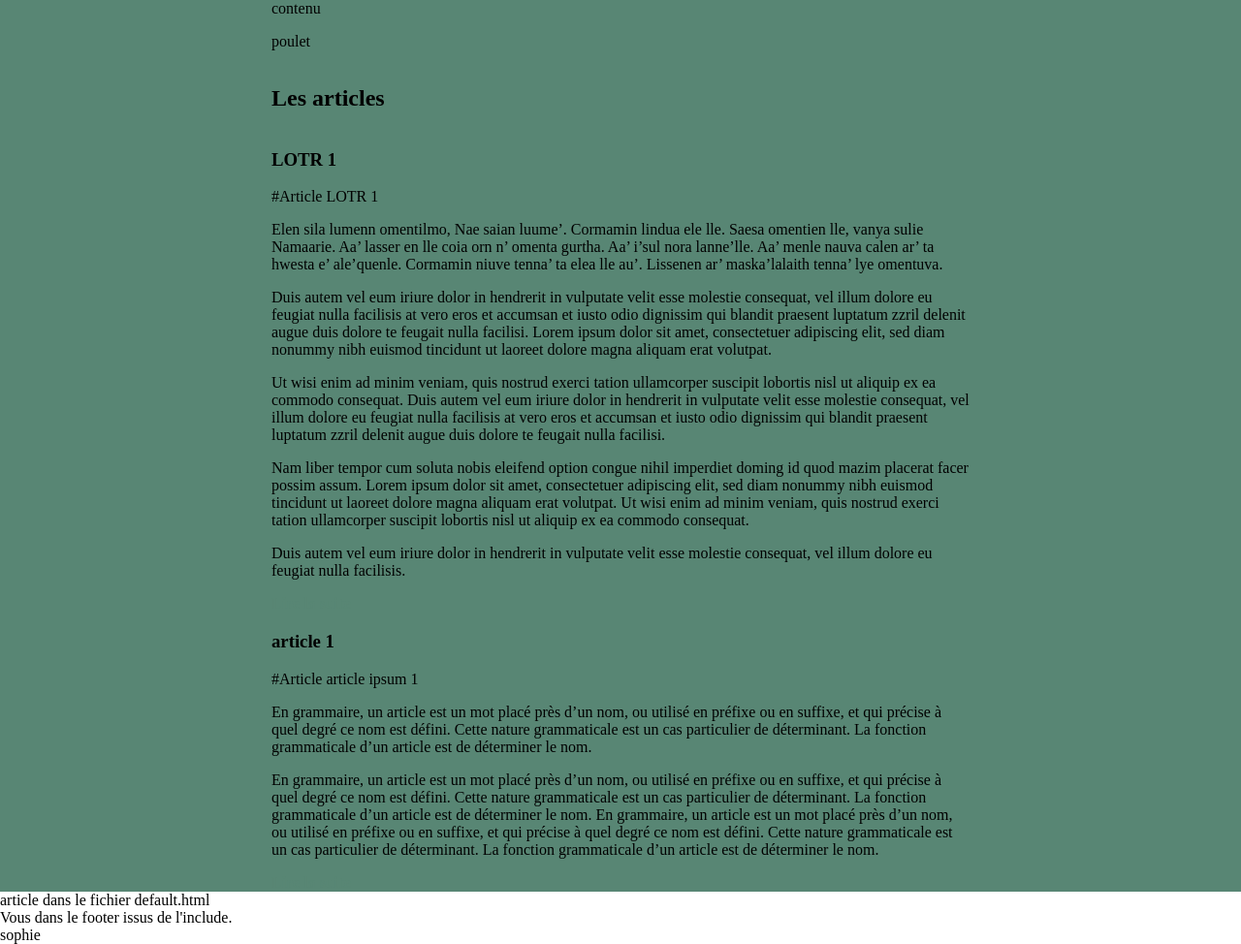
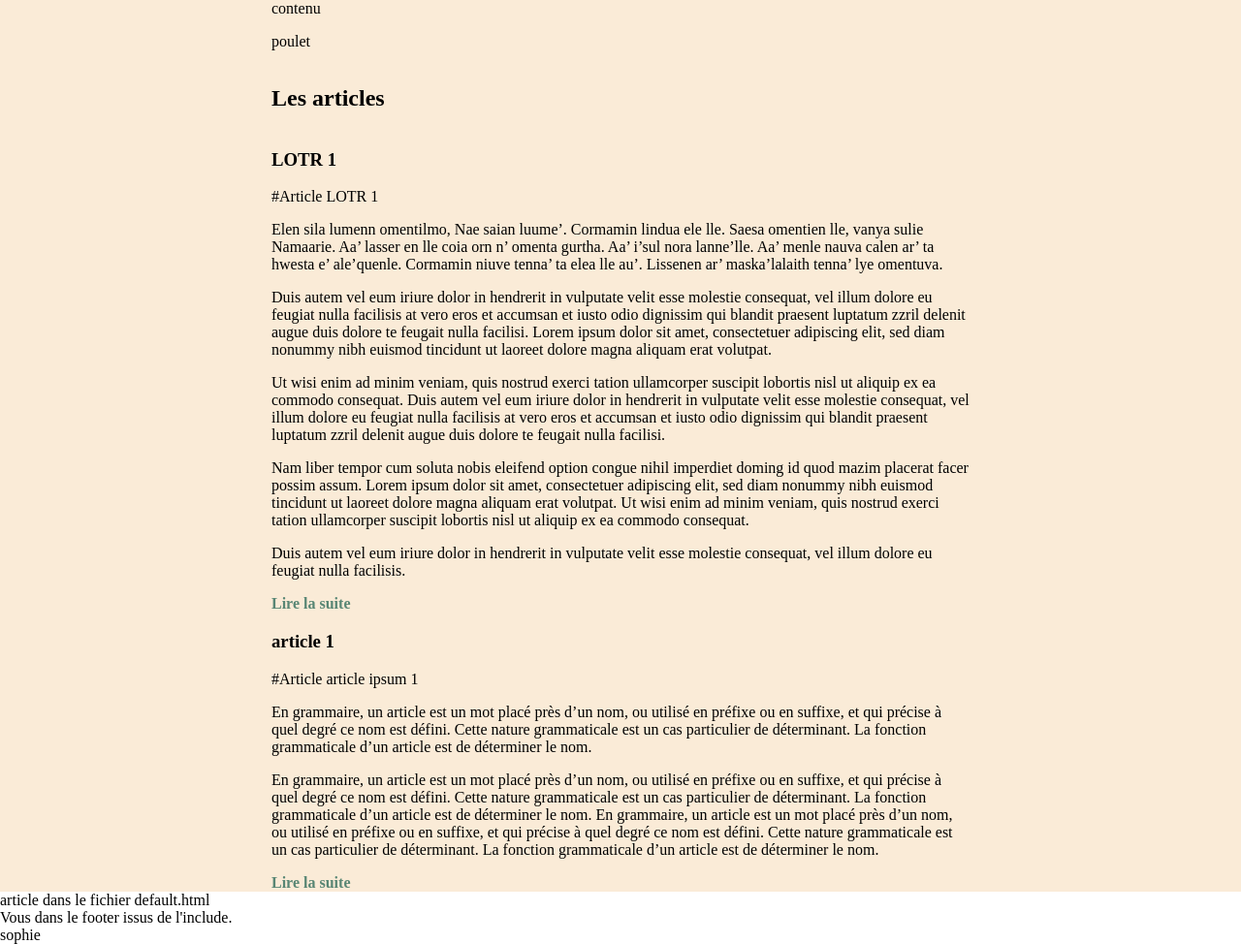
Before and after one commit to Sopoulet/flatfiles, a Jekyll site: the page built from index.html, in a window 1280 px wide. Shown: the part 141-1115 px from the top of the page at 97% size. Built offline with Jekyll 4.4.1, drawn with Linux system fonts in a browser that asks for light colours.

Commit message:
Update style.scss

```diff
--- a/assets/css/style.scss
+++ b/assets/css/style.scss
@@ -1,7 +1,7 @@
 ---
 
 ---
-$color-primary:#588674;
+$color-primary:#faebd7;
 
 @font-face {
   font-family: "OpenSans";
@@ -22,7 +22,7 @@
 }
 
 a:hover{
-  color:#96264d;
+  color:#ca254d;
   transition:color .3s ease;
 }
 
```
